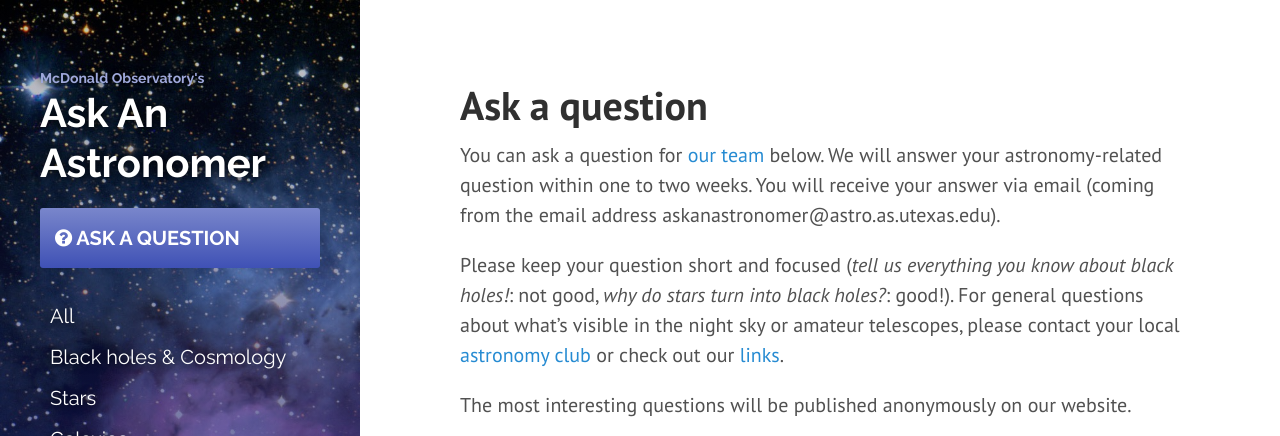
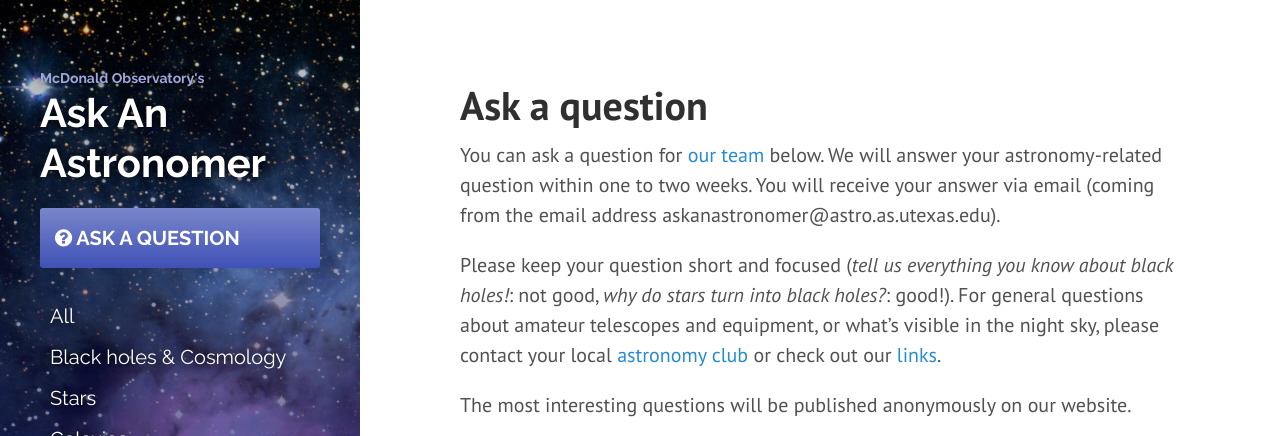
Before and after one commit to askanastronomer/askanastronomer.github.io, a Jekyll site: the page built from ask.md, in a window 1280 px wide and 900 px high, cut to the strip 0-436 px from the top of the window. Built offline with Jekyll 4.4.1, drawn with Linux system fonts in a browser that asks for light colours; nearby versions of some CDN libraries.

Commit message:
Fixed ask page

```diff
--- a/ask.md
+++ b/ask.md
@@ -4,8 +4,8 @@
 ---
 You can ask a question for [our team](/about) below. We will answer your astronomy-related question within one to two weeks. You will receive your answer via email (coming from the email address askanastronomer@astro.as.utexas.edu).
 
-Please keep your question short and focused (*tell us everything you know about black holes!*: not good, *why do stars turn into black holes?*: good!). For general questions about what's visible in the night sky or amateur telescopes, please contact your local [astronomy club](http://www.austinastro.org) or check out our [links](/links).
+Please keep your question short and focused (*tell us everything you know about black holes!*: not good, *why do stars turn into black holes?*: good!). For general questions about amateur telescopes and equipment, or what's visible in the night sky, please contact your local [astronomy club](http://www.austinastro.org) or check out our [links](/links).
 
 The most interesting questions will be published anonymously on our website.
 
-<iframe src="https://docs.google.com/forms/d/15Ab6jaV61aIti60ADBnB4sBZoSFrcBwNez6GIvUHX8Q/viewform?embedded=true" height="700" frameborder="0" marginheight="0" marginwidth="0" style="min-width:100%">Loading...</iframe>
+<iframe src="https://docs.google.com/forms/d/15Ab6jaV61aIti60ADBnB4sBZoSFrcBwNez6GIvUHX8Q/viewform?embedded=true" height="800" frameborder="0" marginheight="0" marginwidth="0" style="min-width:100%">Loading...</iframe>
```
